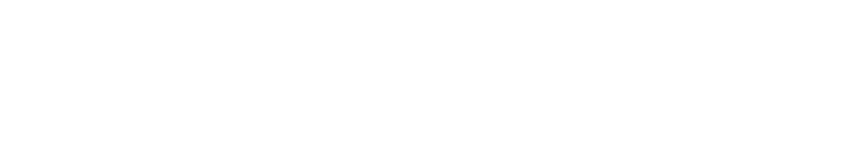
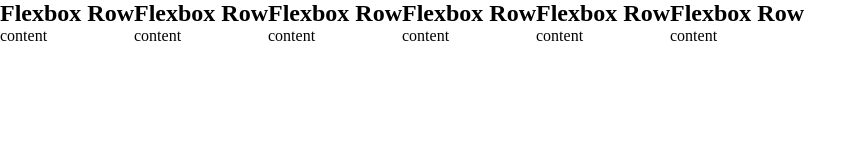
Before and after one commit to TGold90/module2activity28, a plain HTML site: page index.html in a window 1280 px wide. Shown: the whole page, without its empty margins (0-866 px from the left). Drawn offline with Linux system fonts and the light colour scheme.

Commit message:
sections

```diff
--- a/index.html
+++ b/index.html
@@ -7,6 +7,29 @@
     <title>Document</title>
 </head>
 <body>
-
+    <section class="1">
+        <h1>Flexbox Row</h1>
+        <p>content</p>
+    </section>
+    <section class="2">
+        <h1>Flexbox Row</h1>
+        <p>content</p>
+    </section>
+    <section class="3">
+        <h1>Flexbox Row</h1>
+        <p>content</p>
+    </section>
+    <section class="4">
+        <h1>Flexbox Row</h1>
+        <p>content</p>
+    </section>
+    <section class="5">
+        <h1>Flexbox Row</h1>
+        <p>content</p>
+    </section>
+    <section class="6">
+        <h1>Flexbox Row</h1>
+        <p>content</p>
+    </section>
 </body>
 </html>
```
